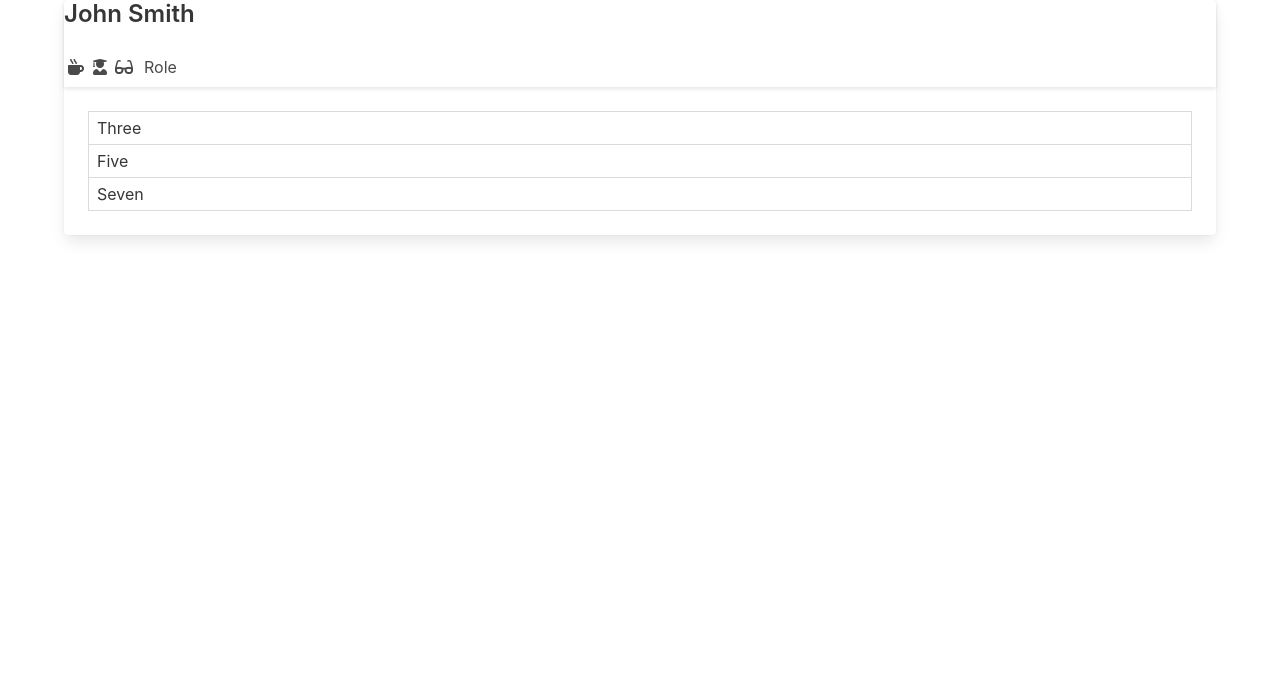
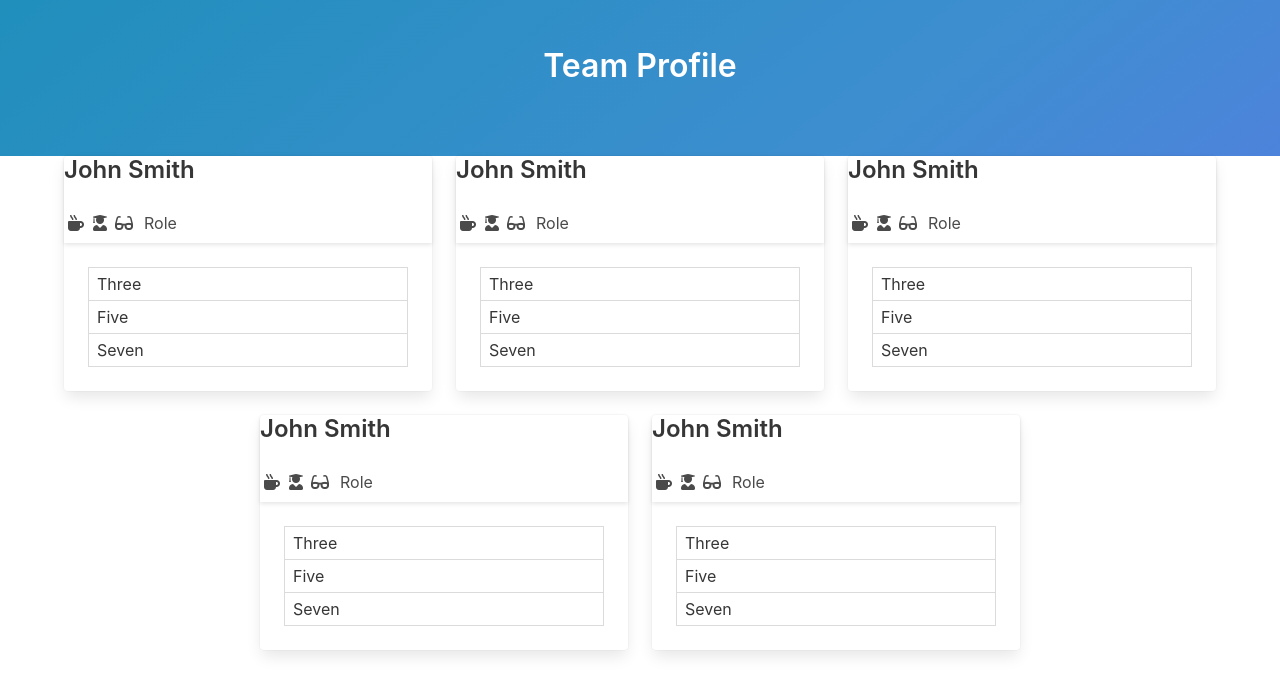
Before and after one commit to moedaaboul/team-profile-generator, a website: page index.html in a window 1280 px wide. Drawn offline with nearby package versions, Linux system fonts and the light colour scheme.

Commit message:
builds navbar and 5 flex cards to html template

```diff
--- a/index.html
+++ b/index.html
@@ -18,7 +18,22 @@
     />
   </head>
   <body>
+    <section class="hero is-info is-bold">
+      <div class="hero-body">
+        <div class="container has-text-centered">
+          <h1 class="title">Team Profile</h1>
+          <span></span>
+          <span></span>
+          <span></span>
+        </div>
+      </div>
+    </section>
     <section class="container">
+      <div
+        class="columns is-multiline is-centered cards-container"
+        id="sectioncontainer"
+      >
+        <div class="column is-4">
           <div class="card">
             <div class="card-header is-flex-direction-column">
               <p class="title is-4">John Smith</p>
@@ -36,7 +51,9 @@
               </div>
             </div>
             <div class="card-content">
-          <table class="table is-bordered is-narrow is-hoverable is-fullwidth">
+              <table
+                class="table is-bordered is-narrow is-hoverable is-fullwidth"
+              >
                 <tbody>
                   <tr>
                     <td>Three</td>
@@ -51,6 +68,152 @@
               </table>
             </div>
           </div>
+        </div>
+        <div class="column is-4">
+          <div class="card">
+            <div class="card-header is-flex-direction-column">
+              <p class="title is-4">John Smith</p>
+              <div class="is-flex is-align-items-center mb-2 pt-1">
+                <span class="icon">
+                  <i class="fas fa-mug-hot"></i>
+                </span>
+                <span class="icon">
+                  <i class="fas fa-user-graduate"></i>
+                </span>
+                <span class="icon">
+                  <i class="fas fa-glasses"></i>
+                </span>
+                <p class="ml-2">Role</p>
+              </div>
+            </div>
+            <div class="card-content">
+              <table
+                class="table is-bordered is-narrow is-hoverable is-fullwidth"
+              >
+                <tbody>
+                  <tr>
+                    <td>Three</td>
+                  </tr>
+                  <tr>
+                    <td>Five</td>
+                  </tr>
+                  <tr>
+                    <td>Seven</td>
+                  </tr>
+                </tbody>
+              </table>
+            </div>
+          </div>
+        </div>
+        <div class="column is-4">
+          <div class="card">
+            <div class="card-header is-flex-direction-column">
+              <p class="title is-4">John Smith</p>
+              <div class="is-flex is-align-items-center mb-2 pt-1">
+                <span class="icon">
+                  <i class="fas fa-mug-hot"></i>
+                </span>
+                <span class="icon">
+                  <i class="fas fa-user-graduate"></i>
+                </span>
+                <span class="icon">
+                  <i class="fas fa-glasses"></i>
+                </span>
+                <p class="ml-2">Role</p>
+              </div>
+            </div>
+            <div class="card-content">
+              <table
+                class="table is-bordered is-narrow is-hoverable is-fullwidth"
+              >
+                <tbody>
+                  <tr>
+                    <td>Three</td>
+                  </tr>
+                  <tr>
+                    <td>Five</td>
+                  </tr>
+                  <tr>
+                    <td>Seven</td>
+                  </tr>
+                </tbody>
+              </table>
+            </div>
+          </div>
+        </div>
+        <div class="column is-4">
+          <div class="card">
+            <div class="card-header is-flex-direction-column">
+              <p class="title is-4">John Smith</p>
+              <div class="is-flex is-align-items-center mb-2 pt-1">
+                <span class="icon">
+                  <i class="fas fa-mug-hot"></i>
+                </span>
+                <span class="icon">
+                  <i class="fas fa-user-graduate"></i>
+                </span>
+                <span class="icon">
+                  <i class="fas fa-glasses"></i>
+                </span>
+                <p class="ml-2">Role</p>
+              </div>
+            </div>
+            <div class="card-content">
+              <table
+                class="table is-bordered is-narrow is-hoverable is-fullwidth"
+              >
+                <tbody>
+                  <tr>
+                    <td>Three</td>
+                  </tr>
+                  <tr>
+                    <td>Five</td>
+                  </tr>
+                  <tr>
+                    <td>Seven</td>
+                  </tr>
+                </tbody>
+              </table>
+            </div>
+          </div>
+        </div>
+        <div class="column is-4">
+          <div class="card">
+            <div class="card-header is-flex-direction-column">
+              <p class="title is-4">John Smith</p>
+              <div class="is-flex is-align-items-center mb-2 pt-1">
+                <span class="icon">
+                  <i class="fas fa-mug-hot"></i>
+                </span>
+                <span class="icon">
+                  <i class="fas fa-user-graduate"></i>
+                </span>
+                <span class="icon">
+                  <i class="fas fa-glasses"></i>
+                </span>
+                <p class="ml-2">Role</p>
+              </div>
+            </div>
+            <div class="card-content">
+              <table
+                class="table is-bordered is-narrow is-hoverable is-fullwidth"
+              >
+                <tbody>
+                  <tr>
+                    <td>Three</td>
+                  </tr>
+                  <tr>
+                    <td>Five</td>
+                  </tr>
+                  <tr>
+                    <td>Seven</td>
+                  </tr>
+                </tbody>
+              </table>
+            </div>
+          </div>
+        </div>
+      </div>
     </section>
   </body>
 </html>
```
Lines whose indentation alone changed are shown as unchanged.
